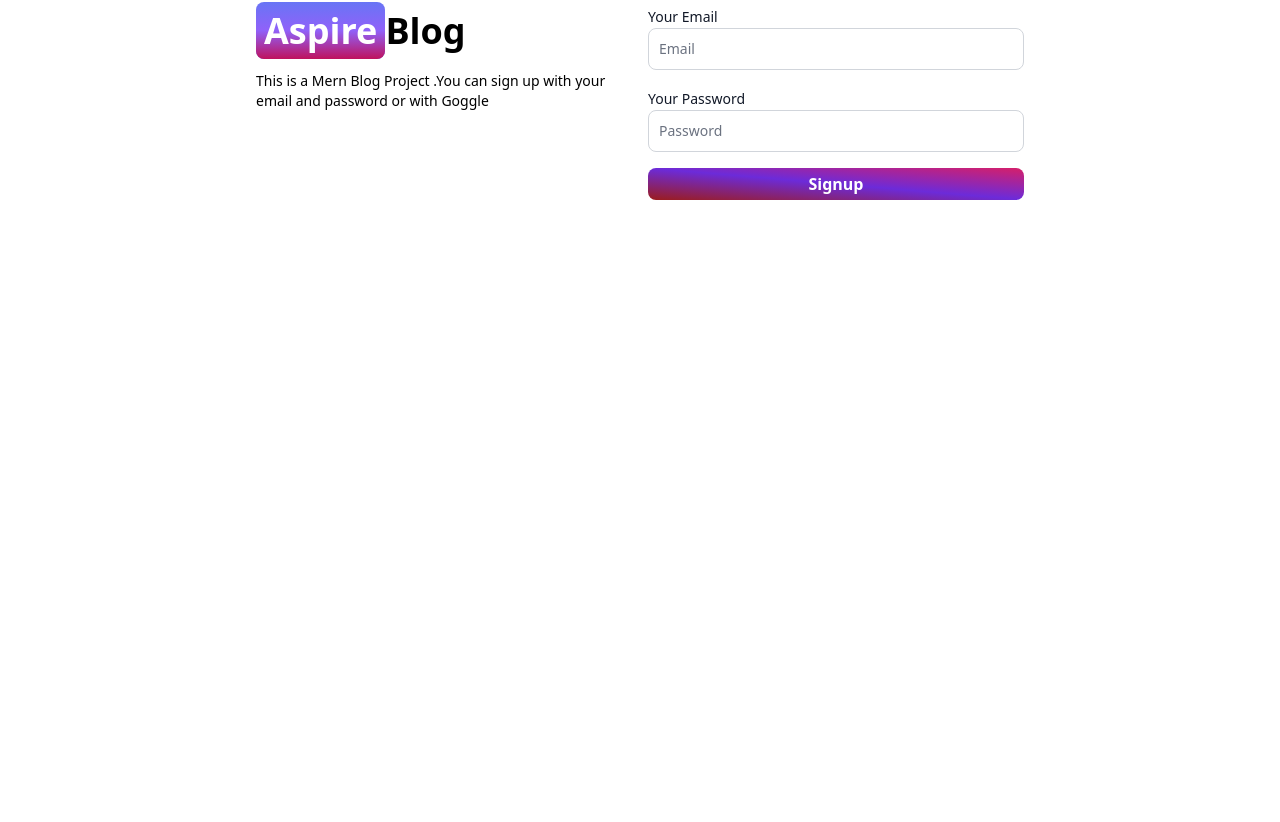
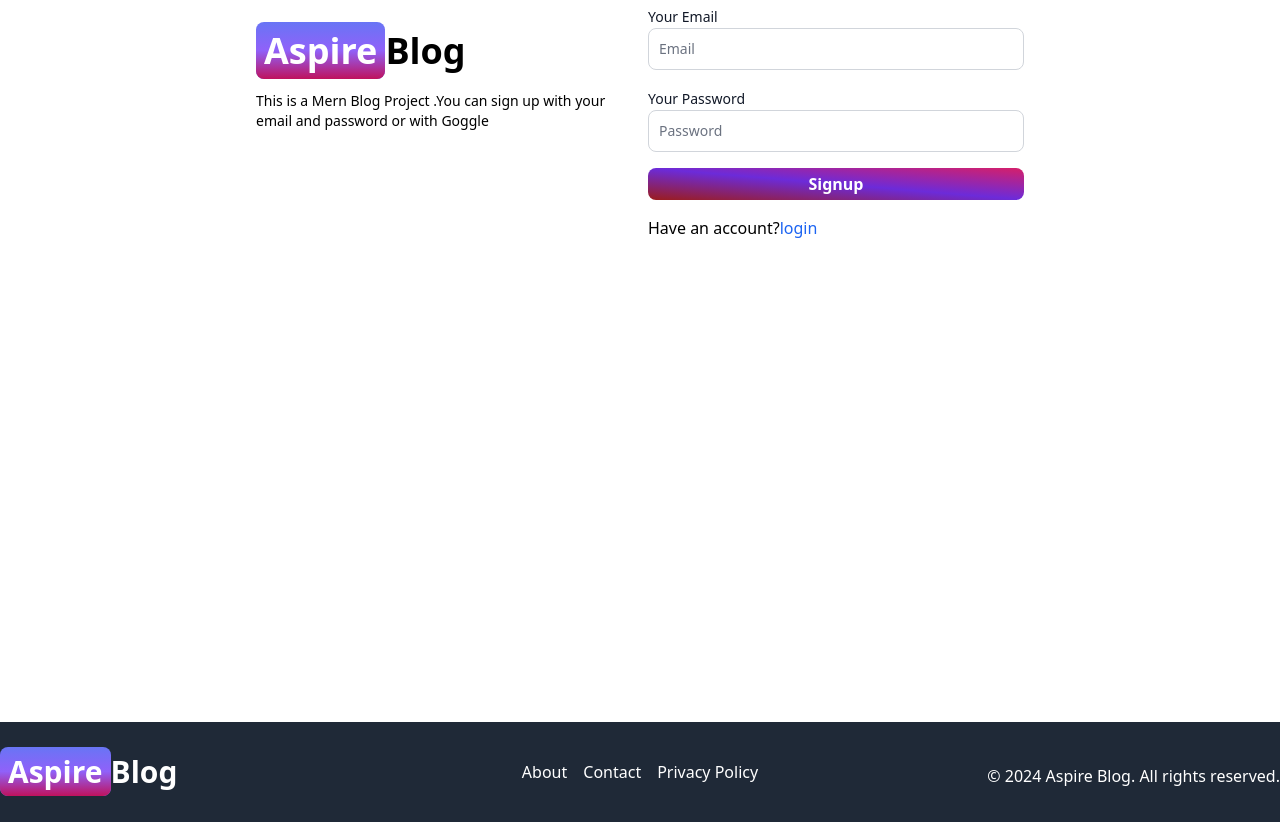
Before and after one commit to SAJID906/MERN_BLOG, a React (Vite) app in the folder Client/: page /signup in a window 1280 px wide. Shown: the part 226-1048 px from the top of the page. Before the commit the page ends 948 px from the top, so only its background shows below. Built offline with nearby package versions, Linux system fonts and the light colour scheme.

Commit message:
Add Footer

```diff
--- a/Client/src/App.jsx
+++ b/Client/src/App.jsx
@@ -6,6 +6,8 @@ import Project from "./Pages/Project";
 import Signin from "./Pages/Signin";
 import SingUp from "./Pages/SingUp";
 import Header from "./Components/Header";
+import Footer from "./Components/Footer";
+
 function App() {
   return (
     <>
@@ -18,6 +20,7 @@ function App() {
           <Route path="/signin" element={<Signin />} />
           <Route path="/signup" element={<SingUp />} />
         </Routes>
+        <Footer />
       </BrowserRouter>
     </>
   );
--- /dev/null
+++ b/Client/src/Components/Footer.jsx
@@ -0,0 +1,45 @@
+import React from "react";
+import { Link } from "react-router-dom";
+
+function Footer() {
+  return (
+    <footer className="bg-gray-800 text-white py-8">
+      <div className="container mx-auto flex flex-wrap justify-between items-center">
+        <div className="w-full md:w-1/3 text-center md:text-left mb-4 md:mb-0">
+          <Link to="/" className="font-bold text-3xl">
+            <span className="bg-gradient-to-t bg-indigo-500 via-purple-500 from-pink-700 px-2 py-1 rounded-lg text-white">
+              Aspire
+            </span>
+            Blog
+          </Link>
+        </div>
+        <div className="w-full md:w-1/3 text-center mb-4 md:mb-0">
+          <nav>
+            <ul className="flex justify-center space-x-4">
+              <li>
+                <Link to="/about" className="hover:underline">
+                  About
+                </Link>
+              </li>
+              <li>
+                <Link to="/contact" className="hover:underline">
+                  Contact
+                </Link>
+              </li>
+              <li>
+                <Link to="/privacy" className="hover:underline">
+                  Privacy Policy
+                </Link>
+              </li>
+            </ul>
+          </nav>
+        </div>
+        <div className="w-full md:w-1/3 text-center md:text-right">
+          <p className="mt-2">© 2024 Aspire Blog. All rights reserved.</p>
+        </div>
+      </div>
+    </footer>
+  );
+}
+
+export default Footer;
--- a/Client/src/Pages/SingUp.jsx
+++ b/Client/src/Pages/SingUp.jsx
@@ -1,7 +1,7 @@
 import axios from "axios";
 import { Alert, Label, TextInput } from "flowbite-react";
 import React, { useState } from "react";
-import { Link } from "react-router-dom";
+import { Link, useNavigate } from "react-router-dom";
 
 function SingUp() {
   const [formData, setFormData] = useState({
@@ -11,11 +11,14 @@ function SingUp() {
   });
   // Error handling state
   const [errormessage, seterrorMessage] = useState(null);
+
+  // For successful signup nevigate to login
+  const navigate = useNavigate();
   const handler = async (e) => {
     e.preventDefault();
     // Validation check
     if (!formData.Name || !formData.Email || !formData.Password) {
-      seterrorMessage("All fields are required");
+      seterrorMessage("Please fill out all fields");
       return;
     }
     try {
@@ -23,6 +26,12 @@ function SingUp() {
         "http://localhost:5000/signup/sign",
         formData
       );
+      // if signup successful then Navigate to login
+      setTimeout(() => {
+        if (response) {
+          navigate("/signin");
+        }
+      }, 2000);
       if (response.data) {
         seterrorMessage(response.data.message);
       }
@@ -116,6 +125,12 @@ function SingUp() {
                   {errormessage}
                 </div>
               )}
+              <p>
+                Have an account?
+                <span className="text-blue-600">
+                  <Link to="/signin">login</Link>
+                </span>
+              </p>
             </form>
           </div>
         </div>
```
Also changed, not shown: 2 other files (tests, documents, lock files or other folders).
